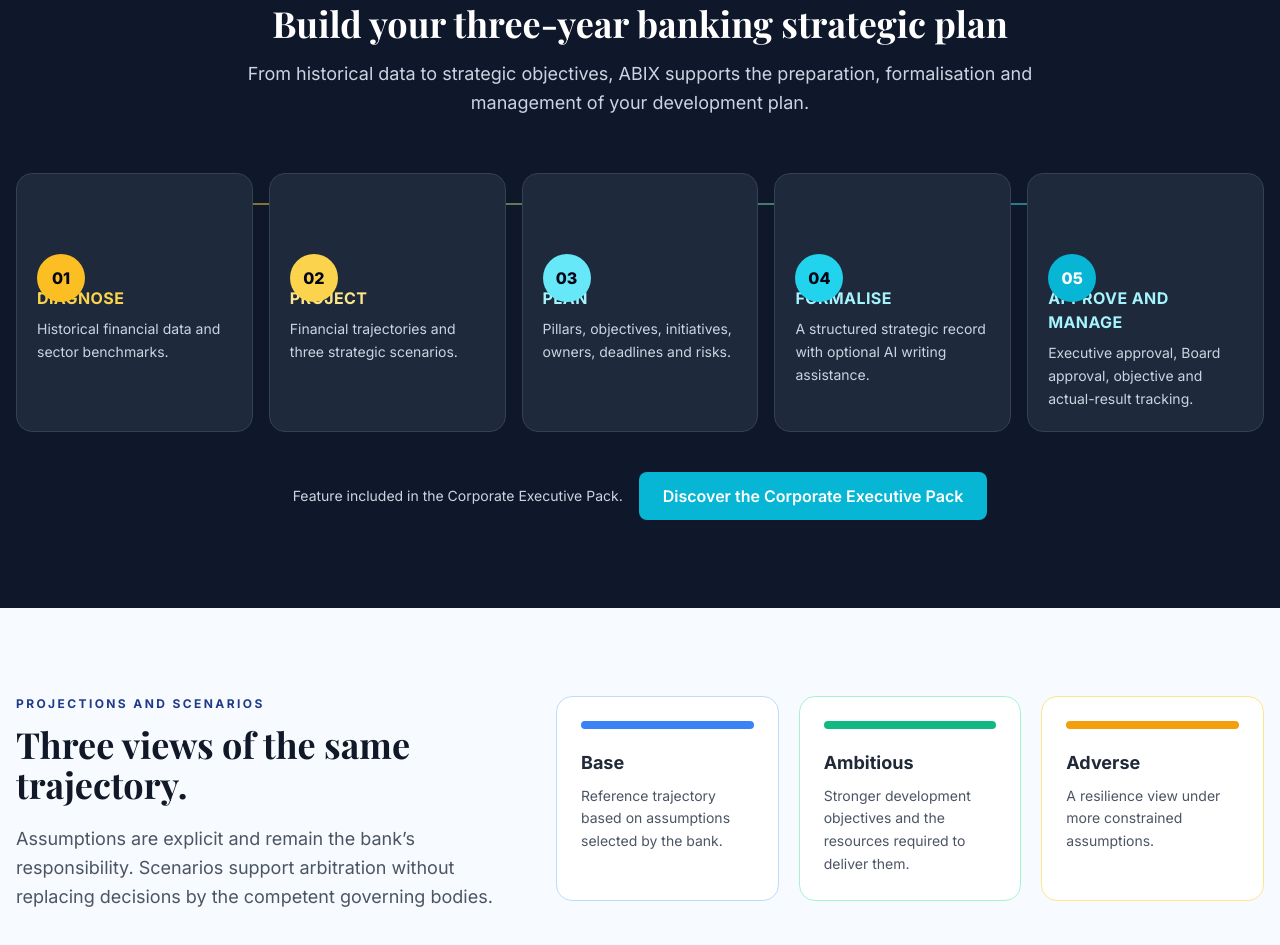
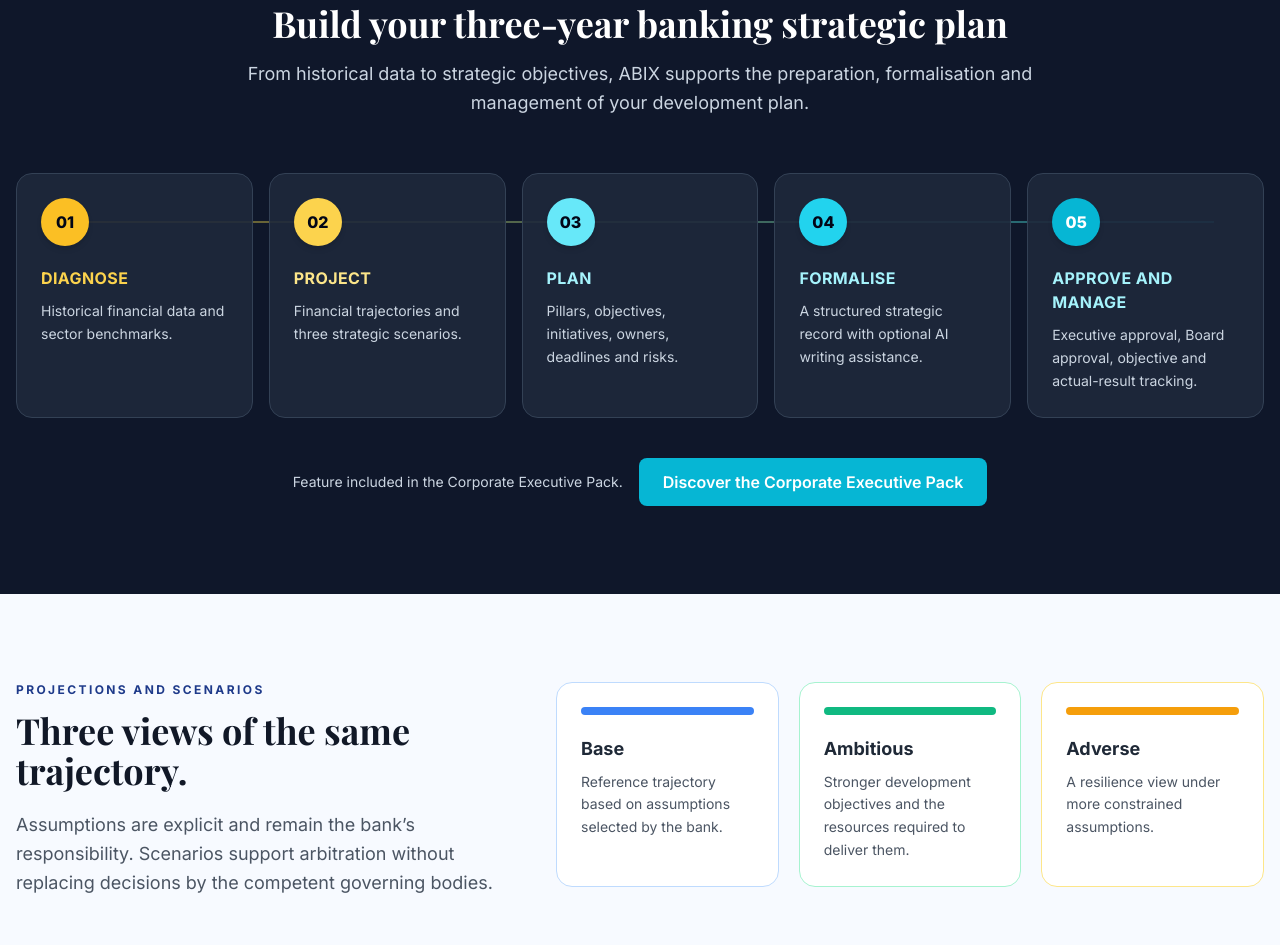
Before and after one commit to LSBLIDA/banques2025, a website: page en/strategic-planning/index.html in a window 1280 px wide. Shown: the part 1485-2430 px from the top of the page. Drawn offline with nearby package versions, Linux system fonts and the light colour scheme.

Commit message:
fix(planning): adjust strategic planning timeline step badges spacing to prevent text overlap

```diff
--- a/en/strategic-planning/index.html
+++ b/en/strategic-planning/index.html
@@ -26,9 +26,12 @@
   <script src="/js/main.js" defer></script>
   <style>
     .sp-container{max-width:1280px;width:calc(100% - 32px);margin-inline:auto}.sp-section{padding-block:88px}
-    .sp-timeline{display:grid;grid-template-columns:repeat(5,minmax(0,1fr));position:relative;gap:16px}.sp-timeline:before{content:"";position:absolute;inset-inline:8%;top:30px;height:2px;background:linear-gradient(90deg,#fbbf24,#22d3ee);opacity:.55}
-    .sp-step{position:relative}.sp-step-number{position:relative;z-index:1}
-    @media(max-width:900px){.sp-section{padding-block:56px}.sp-timeline{grid-template-columns:1fr;gap:12px}.sp-timeline:before{inset-inline-start:25px;inset-inline-end:auto;top:28px;bottom:28px;width:2px;height:auto;background:linear-gradient(#fbbf24,#22d3ee)}[dir="rtl"] .sp-timeline:before{inset-inline-start:25px;inset-inline-end:auto}.sp-step{padding-inline-start:72px}.sp-step-number{position:absolute;inset-inline-start:0;top:14px}}
+    .sp-timeline{display:grid;grid-template-columns:repeat(5,minmax(0,1fr));position:relative;gap:16px}
+    .sp-timeline:before{content:"";position:absolute;inset-inline:4%;top:48px;height:2px;background:linear-gradient(90deg,#fbbf24,#22d3ee);opacity:.45;pointer-events:none;z-index:0}
+    .sp-step{position:relative;z-index:1}
+    .sp-step-number{position:relative}
+    @media(max-width:1024px){.sp-timeline{grid-template-columns:repeat(2,minmax(0,1fr));gap:16px}.sp-timeline:before{display:none}}
+    @media(max-width:640px){.sp-section{padding-block:56px}.sp-timeline{grid-template-columns:1fr;gap:14px}}
     details[open] summary svg{transform:rotate(180deg)}
   </style>
 </head>
@@ -263,11 +266,31 @@
     <div class="sp-container">
       <div class="max-w-4xl mx-auto text-center mb-14"><h2 class="font-playfair text-3xl sm:text-4xl font-bold">Build your three-year banking strategic plan</h2><p class="mt-4 text-lg text-slate-300 leading-relaxed">From historical data to strategic objectives, ABIX supports the preparation, formalisation and management of your development plan.</p></div>
       <div class="sp-timeline">
-        <article class="sp-step rounded-2xl border border-slate-700 bg-slate-800 p-5 pt-16 lg:pt-16"><div class="sp-step-number absolute top-4 inset-inline-start-4 w-12 h-12 rounded-full bg-amber-400 text-slate-950 flex items-center justify-center font-extrabold">01</div><h3 class="font-bold text-amber-300 uppercase tracking-wide">Diagnose</h3><p class="mt-2 text-sm text-slate-300 leading-relaxed">Historical financial data and sector benchmarks.</p></article>
-        <article class="sp-step rounded-2xl border border-slate-700 bg-slate-800 p-5 pt-16 lg:pt-16"><div class="sp-step-number absolute top-4 inset-inline-start-4 w-12 h-12 rounded-full bg-amber-300 text-slate-950 flex items-center justify-center font-extrabold">02</div><h3 class="font-bold text-amber-200 uppercase tracking-wide">Project</h3><p class="mt-2 text-sm text-slate-300 leading-relaxed">Financial trajectories and three strategic scenarios.</p></article>
-        <article class="sp-step rounded-2xl border border-slate-700 bg-slate-800 p-5 pt-16 lg:pt-16"><div class="sp-step-number absolute top-4 inset-inline-start-4 w-12 h-12 rounded-full bg-cyan-300 text-slate-950 flex items-center justify-center font-extrabold">03</div><h3 class="font-bold text-cyan-200 uppercase tracking-wide">Plan</h3><p class="mt-2 text-sm text-slate-300 leading-relaxed">Pillars, objectives, initiatives, owners, deadlines and risks.</p></article>
-        <article class="sp-step rounded-2xl border border-slate-700 bg-slate-800 p-5 pt-16 lg:pt-16"><div class="sp-step-number absolute top-4 inset-inline-start-4 w-12 h-12 rounded-full bg-cyan-400 text-slate-950 flex items-center justify-center font-extrabold">04</div><h3 class="font-bold text-cyan-200 uppercase tracking-wide">Formalise</h3><p class="mt-2 text-sm text-slate-300 leading-relaxed">A structured strategic record with optional AI writing assistance.</p></article>
-        <article class="sp-step rounded-2xl border border-slate-700 bg-slate-800 p-5 pt-16 lg:pt-16"><div class="sp-step-number absolute top-4 inset-inline-start-4 w-12 h-12 rounded-full bg-cyan-500 text-white flex items-center justify-center font-extrabold">05</div><h3 class="font-bold text-cyan-200 uppercase tracking-wide">Approve and manage</h3><p class="mt-2 text-sm text-slate-300 leading-relaxed">Executive approval, Board approval, objective and actual-result tracking.</p></article>
+        <article class="sp-step rounded-2xl border border-slate-700 bg-slate-800/90 p-5 sm:p-6 flex flex-col items-start relative z-10 transition-all duration-300 hover:border-slate-500">
+          <div class="sp-step-number w-12 h-12 rounded-full bg-amber-400 text-slate-950 flex items-center justify-center font-extrabold text-base mb-5 shadow-md">01</div>
+          <h3 class="font-bold text-amber-300 uppercase tracking-wide text-sm sm:text-base leading-snug mb-2.5">Diagnose</h3>
+          <p class="text-sm text-slate-300 leading-relaxed">Historical financial data and sector benchmarks.</p>
+        </article>
+        <article class="sp-step rounded-2xl border border-slate-700 bg-slate-800/90 p-5 sm:p-6 flex flex-col items-start relative z-10 transition-all duration-300 hover:border-slate-500">
+          <div class="sp-step-number w-12 h-12 rounded-full bg-amber-300 text-slate-950 flex items-center justify-center font-extrabold text-base mb-5 shadow-md">02</div>
+          <h3 class="font-bold text-amber-200 uppercase tracking-wide text-sm sm:text-base leading-snug mb-2.5">Project</h3>
+          <p class="text-sm text-slate-300 leading-relaxed">Financial trajectories and three strategic scenarios.</p>
+        </article>
+        <article class="sp-step rounded-2xl border border-slate-700 bg-slate-800/90 p-5 sm:p-6 flex flex-col items-start relative z-10 transition-all duration-300 hover:border-slate-500">
+          <div class="sp-step-number w-12 h-12 rounded-full bg-cyan-300 text-slate-950 flex items-center justify-center font-extrabold text-base mb-5 shadow-md">03</div>
+          <h3 class="font-bold text-cyan-200 uppercase tracking-wide text-sm sm:text-base leading-snug mb-2.5">Plan</h3>
+          <p class="text-sm text-slate-300 leading-relaxed">Pillars, objectives, initiatives, owners, deadlines and risks.</p>
+        </article>
+        <article class="sp-step rounded-2xl border border-slate-700 bg-slate-800/90 p-5 sm:p-6 flex flex-col items-start relative z-10 transition-all duration-300 hover:border-slate-500">
+          <div class="sp-step-number w-12 h-12 rounded-full bg-cyan-400 text-slate-950 flex items-center justify-center font-extrabold text-base mb-5 shadow-md">04</div>
+          <h3 class="font-bold text-cyan-200 uppercase tracking-wide text-sm sm:text-base leading-snug mb-2.5">Formalise</h3>
+          <p class="text-sm text-slate-300 leading-relaxed">A structured strategic record with optional AI writing assistance.</p>
+        </article>
+        <article class="sp-step rounded-2xl border border-slate-700 bg-slate-800/90 p-5 sm:p-6 flex flex-col items-start relative z-10 transition-all duration-300 hover:border-slate-500">
+          <div class="sp-step-number w-12 h-12 rounded-full bg-cyan-500 text-white flex items-center justify-center font-extrabold text-base mb-5 shadow-md">05</div>
+          <h3 class="font-bold text-cyan-200 uppercase tracking-wide text-sm sm:text-base leading-snug mb-2.5">Approve and manage</h3>
+          <p class="text-sm text-slate-300 leading-relaxed">Executive approval, Board approval, objective and actual-result tracking.</p>
+        </article>
       </div>
       <div class="mt-10 flex flex-col sm:flex-row items-center justify-center gap-4"><p class="text-sm text-slate-300">Feature included in the Corporate Executive Pack.</p><a href="/en/editions/2026/#tarifs" class="btn-cta">Discover the Corporate Executive Pack</a></div>
     </div>
```
Also changed, not shown: ar/planification-strategique/index.html (+31 -8 lines), fr/planification-strategique/index.html (+31 -8 lines), templates/strategic-planning.html (+31 -8 lines), css/main.css.
